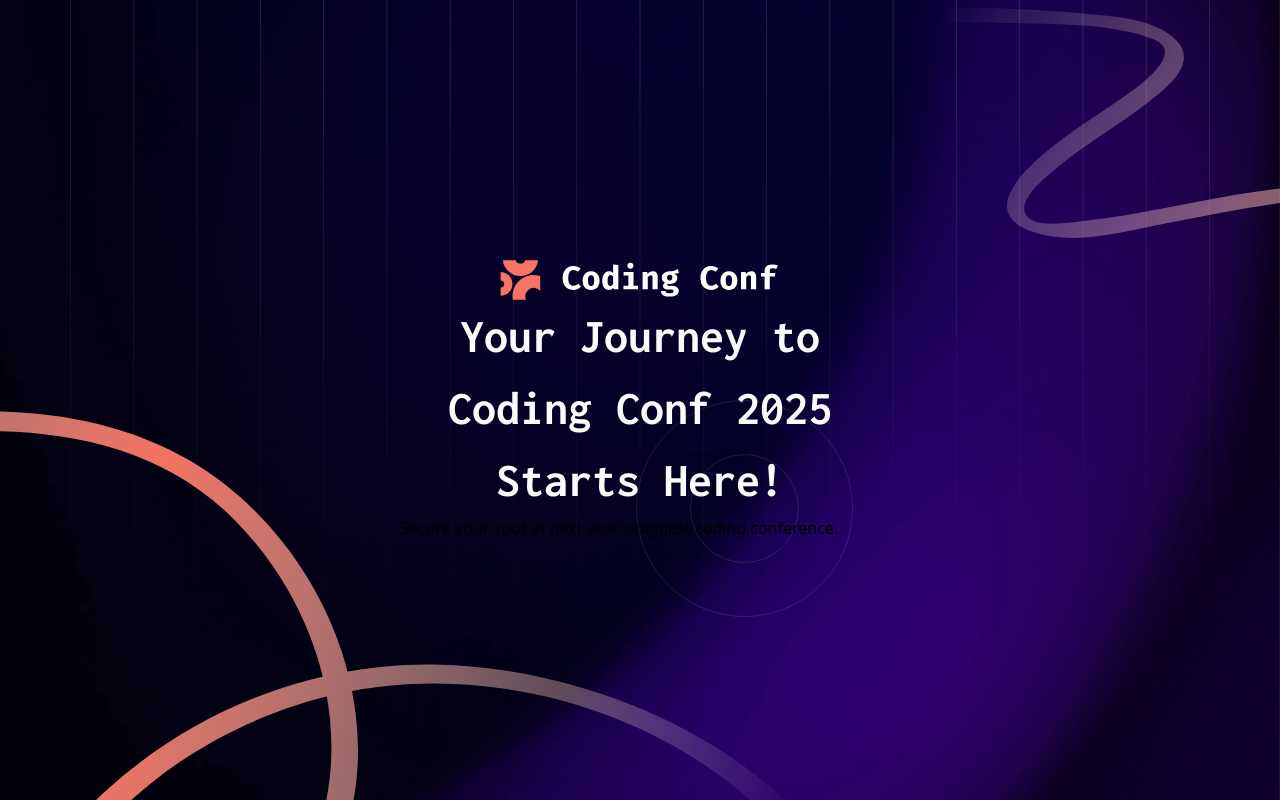
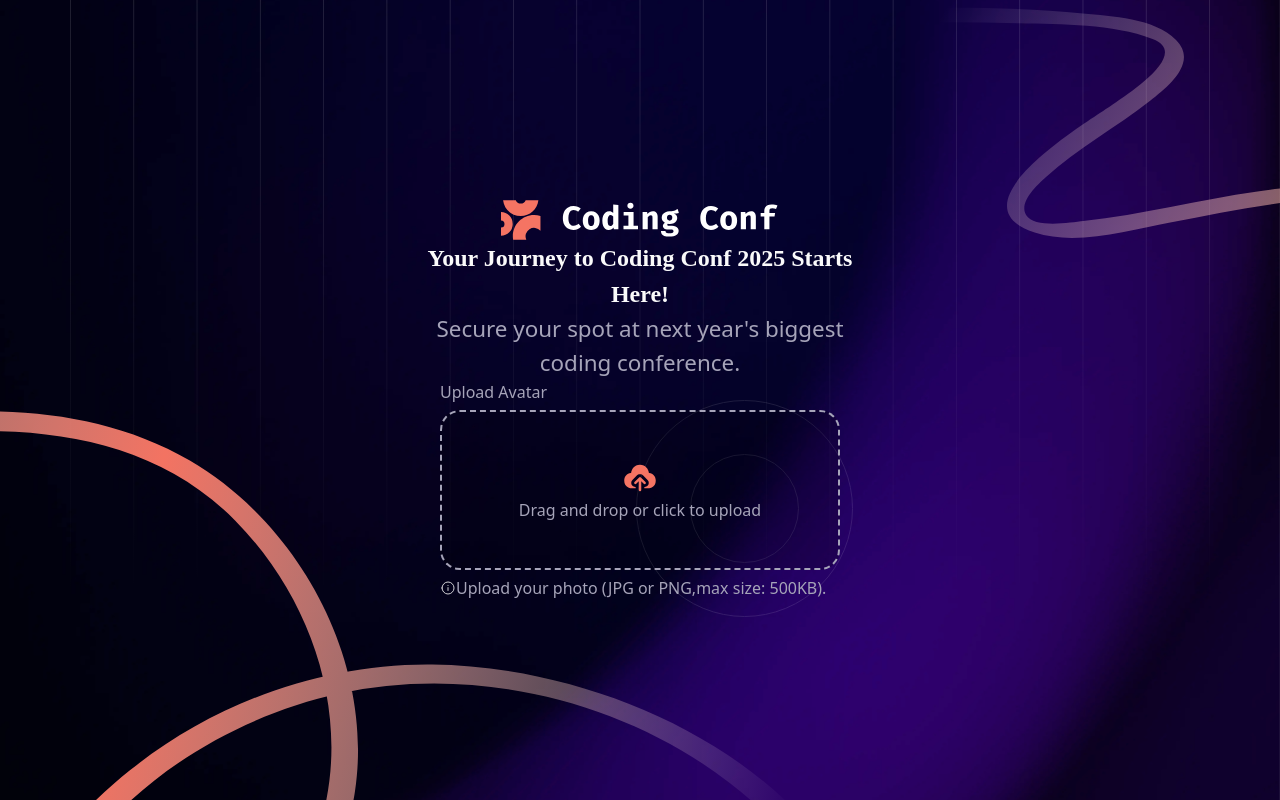
Before and after one commit to aleksandrekas/ticket-generator, a React (Vite) app: page / in a window 1280 px wide. Built offline with nearby package versions, Linux system fonts and the light colour scheme; a web font is replaced by a local one.

Commit message:
added file input

```diff
--- a/index.html
+++ b/index.html
@@ -3,7 +3,6 @@
   <head>
     <meta charset="UTF-8" />
     <link rel="icon" type="image/svg+xml" href="/vite.svg" />
-    <link href="https://fonts.googleapis.com/css2?family=Bricolage+Grotesque:opsz,wght@12..96,200..800&family=DM+Sans:ital,opsz,wght@0,9..40,100..1000;1,9..40,100..1000&family=Inconsolata:wght@200..900&family=Roboto+Mono:ital,wght@0,100..700;1,100..700&display=swap" rel="stylesheet">
     <meta name="viewport" content="width=device-width, initial-scale=1.0" />
     <title>ticket_generator</title>
   </head>
--- a/src/components/Form.tsx
+++ b/src/components/Form.tsx
@@ -3,10 +3,32 @@
 
 export default function Form(){
     return(
-        <div className="lg:w-[40%] px-4 flex flex-col z-50">
+        <div className="lg:w-[40%]  px-4 flex flex-col justify-center items-center z-50 container-type-inline-size">
             <img className="h-10" src="/logo-full.svg" alt="coding_conf_logo" />
-            <h1 className="text-zinc-50 lg:text-[3rem] md:text-[1.5rem] text-[1.5rem]  font-bold text-center font-inconsolata">Your Journey to Coding Conf 2025 Starts Here!</h1>
-            <p>Secure your spot at next year's biggest coding conference.</p>
+            <h1 className="text-zinc-50  text-[1.5rem] text-[1rem, clamp(5cqi,3rem)]  font-bold text-center font-inconsolata">Your Journey to Coding Conf 2025 Starts Here!</h1>
+            <p className="text-[#a6a4b9] text-[clamp(0.1rem,4.5cqi,1.4rem)] text-center mx-2">Secure your spot at next year's biggest coding conference.</p>
+            <form className="w-full max-w-[400px] " >
+                <div className="w-full aspect-5/2  flex flex-col justify-center items-start ">
+                    <p className="text-[#a6a4b9]">Upload Avatar</p>
+                    <label className="w-full h-full my-1.5" htmlFor="uploadInput">
+                        <input id="uploadInput" type="file" accept="image/*" hidden />
+                        <div className="w-full h-full bg-[rgba(0,0,0,0.2)] rounded-[20px] border-2 border-dashed border-[#a6a4b9] flex flex-col justify-center items-center">
+                            <img className="w-10" src="/icon-upload.svg" alt="upload"/>
+                            <p className="text-[#a6a4b9]">Drag and drop or click to upload</p>
+                        </div>
+                    </label>
+                    <div className="flex container-type-inline-size">
+                        <img src="/icon-info.svg" alt="info" />
+                        <p className="text-[#a6a4b9] text-[clamp(0.1rem, 2cqi, 5rem )]">
+                            Upload your photo (JPG or PNG,max size: 500KB).
+                        </p>
+                    </div>
+                </div>
+            </form>
         </div>
     )
 }
+
+
+
+// lg:text-[3rem] md:text-[1.5rem]
```
